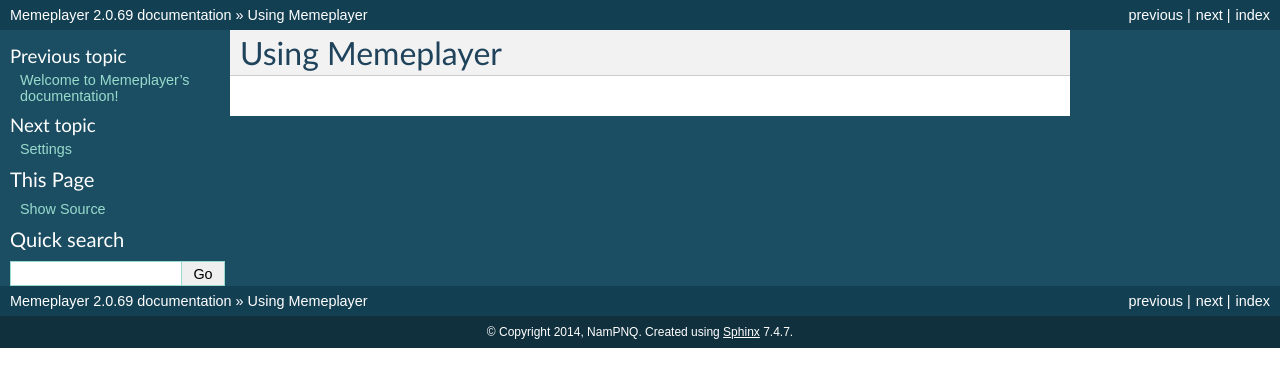
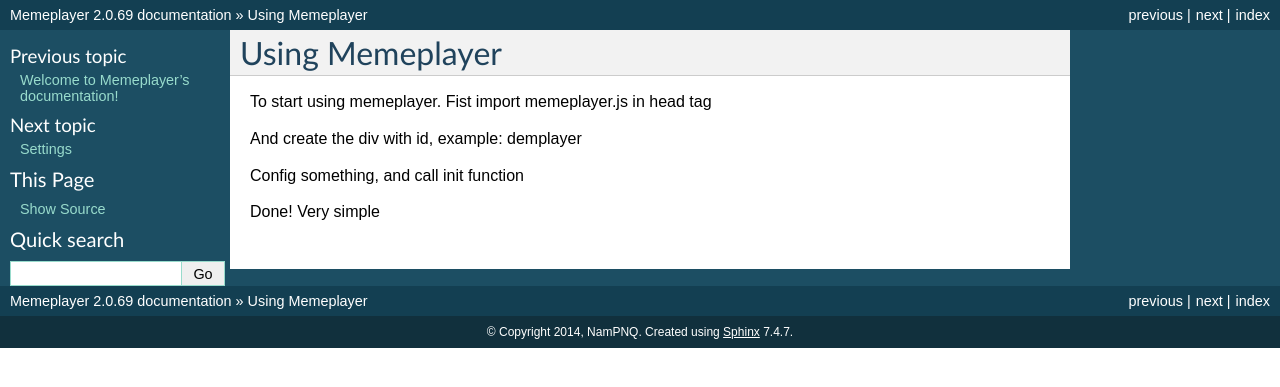
Before and after one commit to NamPNQ/memeplayer, a Sphinx documentation site: the page built from docs/using.rst, in a window 1280 px wide. Shown: the top 387 px of the page. Built offline with Sphinx 7.4.7, drawn with Linux system fonts in a browser that asks for light colours.

Commit message:
Fix something

```diff
--- a/docs/using.rst
+++ b/docs/using.rst
@@ -1,2 +1,36 @@
 Using Memeplayer
 ================
+
+To start using memeplayer. Fist import memeplayer.js in head tag
+
+.. code-block::html
+	<script src="http://memeplayer.com/release/memeplayer.js"></script>
+
+And create the div with id, example: demplayer
+
+.. code-block::html
+	<div id="demoplayer"></div>
+
+Config something, and call init function
+
+.. code-block::html
+	<script>
+	<script>
+	var config = {
+	    "sources": {
+	        "type": "mp4",
+	        "qualities": [
+	            {
+	                "resolution": 360,
+	                "src": "Your video url"
+	            }
+	        ]
+	    },
+	    "autostart": false,
+	    "suggeston": false,
+	    "shareon": false
+	};
+	 memePlayer.init("#demoplayer",config)
+	</script>
+
+Done! Very simple
```
Also changed, not shown: docs/settings.rst (+40 -0 lines).
